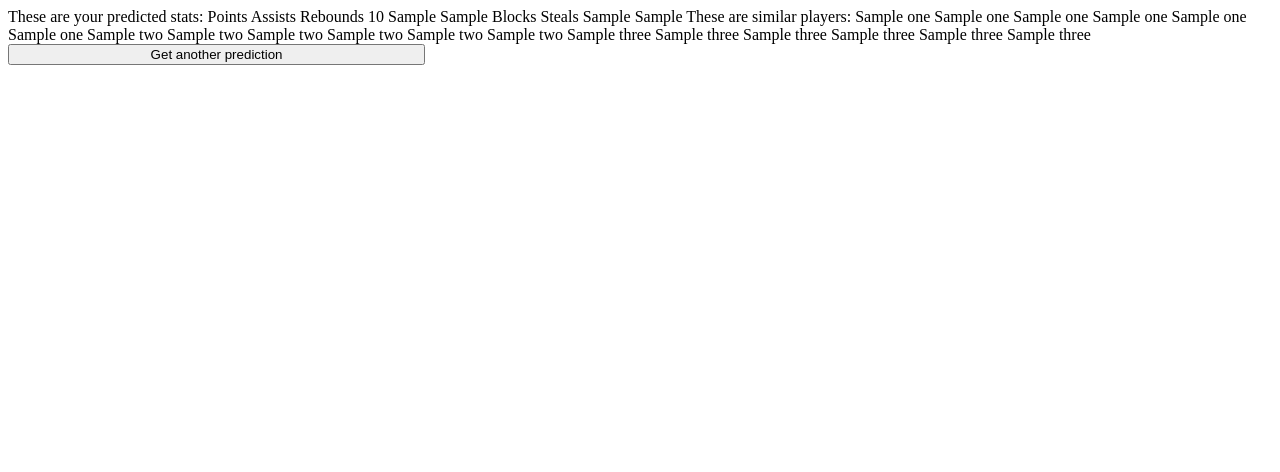
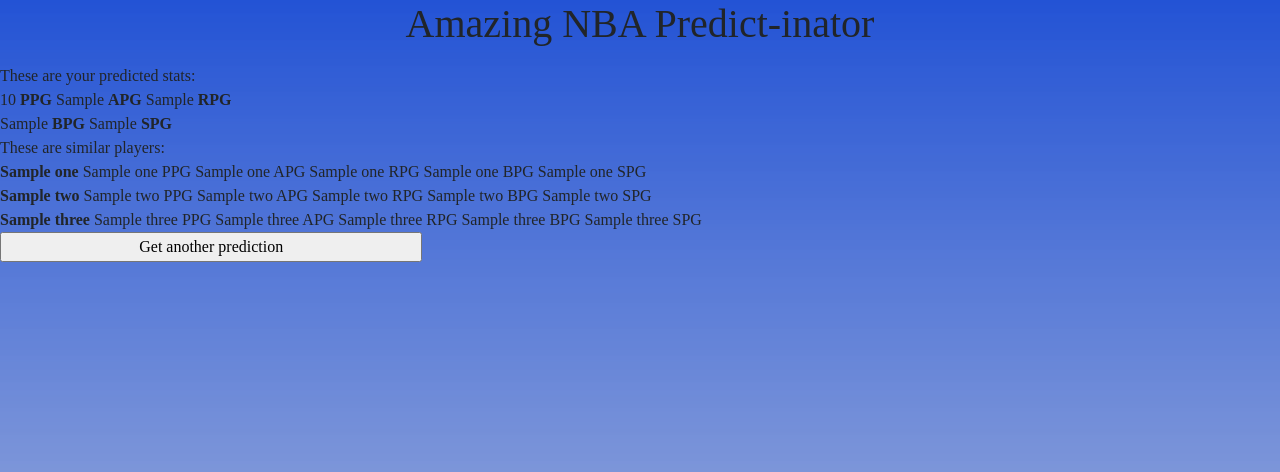
Before and after one commit to LaDilettante/cs316_nba, a Flask app: template templates/hello.html in a window 1280 px wide. Shown: the top 472 px of the page. Run offline with Flask 2, Linux system fonts and the light colour scheme; the template is opened without the code that fills it: most values are stand-ins (such as "Sample title", 1, 10 or a date in 2020); parts of the project's set-up code (start-up, migrations or seed data) failed here and were passed over; some libraries are stand-ins or nearby versions.

Commit message:
Update hello.html

```diff
--- a/templates/hello.html
+++ b/templates/hello.html
@@ -2,26 +2,38 @@
 <html>
   <head>
     <meta charset="utf-8">
-    <title>My test page</title>
+    <title>Predictions</title>
+    <link rel="stylesheet" href="https://maxcdn.bootstrapcdn.com/bootstrap/4.0.0-beta.2/css/bootstrap.min.css" integrity="sha384-PsH8R72JQ3SOdhVi3uxftmaW6Vc51MKb0q5P2rRUpPvrszuE4W1povHYgTpBfshb" crossorigin="anonymous" />
     <link rel="stylesheet" href="{{ url_for('static', filename='helloStyles.css') }}">
   </head>
-  <body>
-    These are your predicted stats:
-    <span class='Points'>Points</span> <span class='Assists'>Assists</span> <span class='Rebounds'>Rebounds</span>
-    {{ pointsPredict }} {{ assistsPredict }} {{ reboundsPredict }}
-    <span class='Blocks'>Blocks</span> <span class='Steals'>Steals</span>
-    {{ blocksPredict }} {{ stealsPredict }}
-
+  <body background="../static/gradient.png">
+  <h1><p class="text-center">Amazing NBA Predict-inator</p></h1>
+    <div class="yourPredictStats">These are your predicted stats:
+    </div>
+    <div>
+    <span>{{ pointsPredict }} <b>PPG</b></span> <span>{{ assistsPredict }} <b>APG</b> </span> <span>{{ reboundsPredict }} <b>RPG</b> </span>
+    </div>
+    <div>
+    <span>{{ blocksPredict }} <b>BPG</b></span> <span> {{ stealsPredict }} <b>SPG</b> </span>
+    </div>
+    <div class="similarPlayers">
     These are similar players:
-
-    {{ one[0] }} {{ one[1] }} {{ one[2] }} {{ one[3] }} {{ one[4] }} {{ one[5] }}
-
-    {{ two[0] }} {{ two[1] }} {{ two[2] }} {{ two[3] }} {{ two[4] }} {{ two[5] }}
-
-    {{ three[0] }} {{ three[1] }} {{ three[2] }} {{ three[3] }} {{ three[4] }} {{ three[5] }}
-
+    </div>
+    <div class="one">
+    <span class="name"><b>{{ one[0] }}</b></span> <span>{{ one[1] }} PPG</span><span> {{ one[2] }} APG</span> <span> {{ one[3] }} RPG </span> <span>{{ one[4] }} BPG</span><span> {{ one[5] }} SPG</span>
+    </div>
+    <div class="two">
+    <span class="name"><b>{{ two[0] }}</b></span><span> {{ two[1] }} PPG </span><span>{{ two[2] }} APG</span><span> {{ two[3] }} RPG</span><span> {{ two[4] }} BPG</span><span> {{ two[5] }} SPG</span>
+    </div>
+    <div class="three">
+    <span class="name"><b>{{ three[0] }}</b></span><span>  {{ three[1] }} PPG</span><span> {{ three[2] }} APG </span><span>{{ three[3] }} RPG</span><span> {{ three[4] }} BPG</span><span> {{ three[5] }} SPG</span>
+    </div>
     <form method=post action="/newSubmission">
     <input type=submit value='Get another prediction' name='another_btn'>
     </form>
+
+    <script src="https://code.jquery.com/jquery-3.2.1.slim.min.js" integrity="sha384-KJ3o2DKtIkvYIK3UENzmM7KCkRr/rE9/Qpg6aAZGJwFDMVNA/GpGFF93hXpG5KkN" crossorigin="anonymous"></script>
+<script src="https://cdnjs.cloudflare.com/ajax/libs/popper.js/1.12.3/umd/popper.min.js" integrity="sha384-vFJXuSJphROIrBnz7yo7oB41mKfc8JzQZiCq4NCceLEaO4IHwicKwpJf9c9IpFgh" crossorigin="anonymous"></script>
+<script src="https://maxcdn.bootstrapcdn.com/bootstrap/4.0.0-beta.2/js/bootstrap.min.js" integrity="sha384-alpBpkh1PFOepccYVYDB4do5UnbKysX5WZXm3XxPqe5iKTfUKjNkCk9SaVuEZflJ" crossorigin="anonymous"></script>
   </body>
 </html>
```
